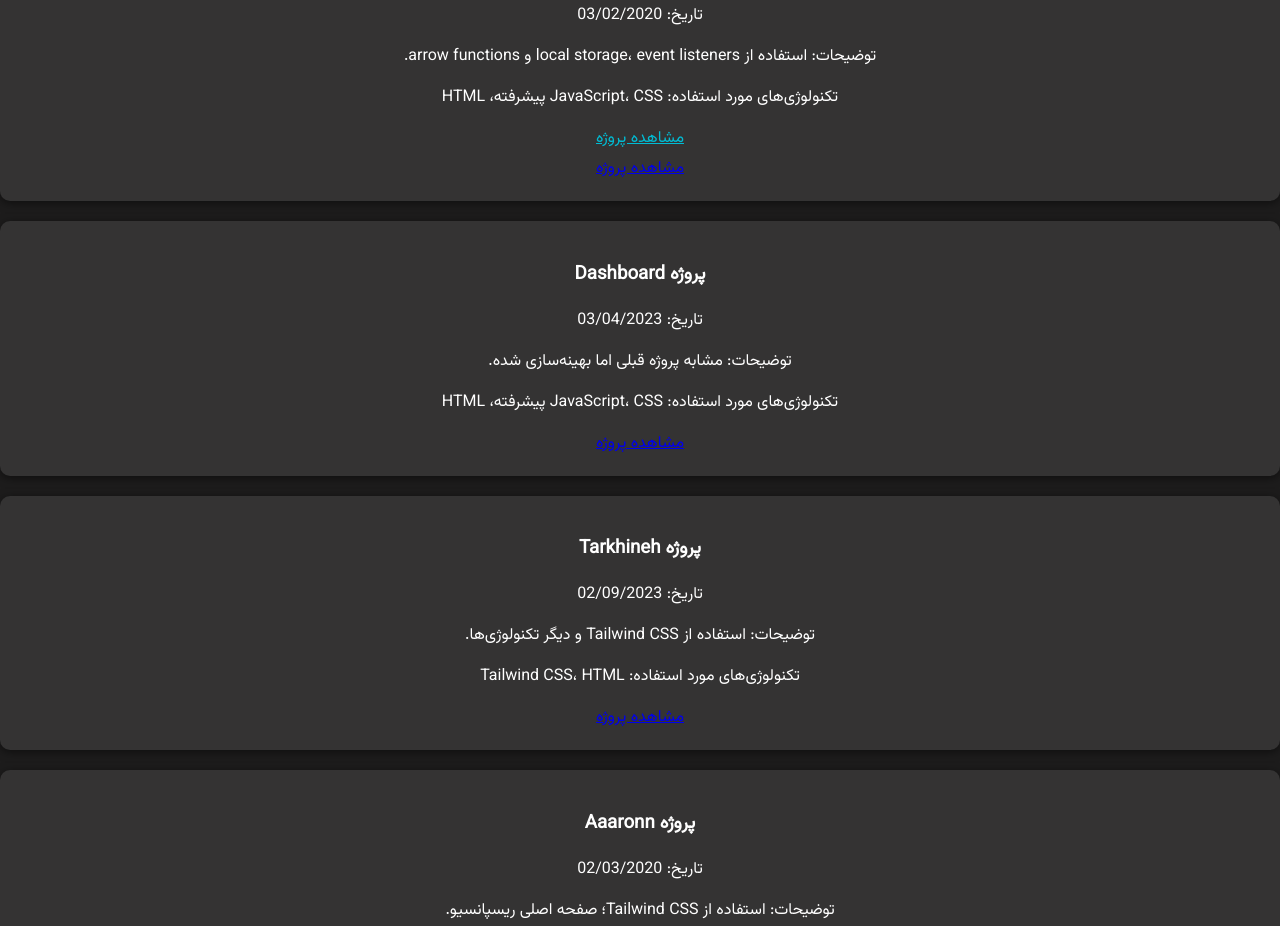
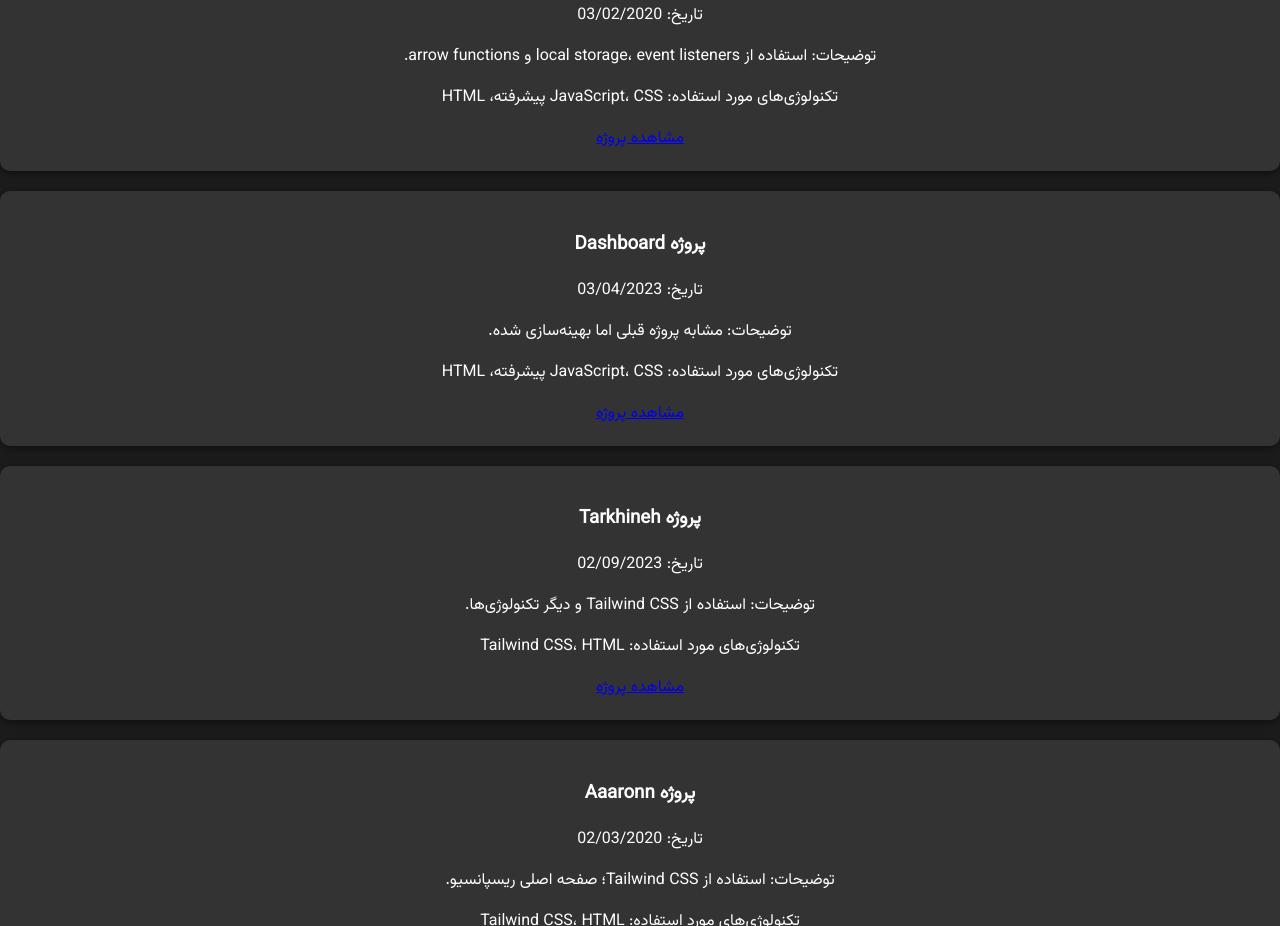
Before and after one commit to AmirIT10/my-portfolio, a plain HTML site: page index.html in a window 1280 px wide. Shown: the part 1075-2001 px from the top of the page. Drawn offline with Linux system fonts and the light colour scheme.

Commit message:
fix index

```diff
--- a/index.html
+++ b/index.html
@@ -55,11 +55,11 @@
         توضیحات: استفاده از local storage، event listeners و arrow functions.
       </p>
       <p>تکنولوژی‌های مورد استفاده: JavaScript، CSS پیشرفته، HTML</p>
-      <a
+      <!-- <a
         href="https://drive.google.com/file/d/1pMJnYXg976Tneu6UhQ20_3DTjkivnQv9/view?usp=drive_link"
         class="project-link"
         >مشاهده پروژه</a
-      >
+      > -->
       <a href="./todolist/index.html">مشاهده پروژه</a>
     </div>
     <div class="project">
```
